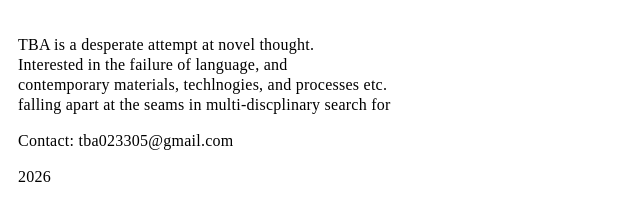
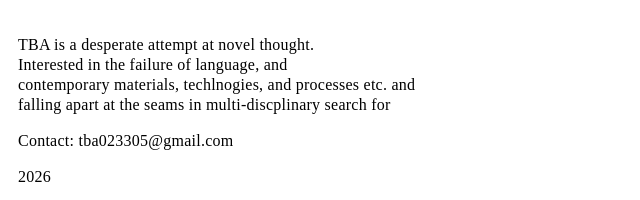
Before and after one commit to three-bedroom-apartment/TBA, an Eleventy site: page src/about.md in a window 1280 px wide. Shown: the part 436-636 px from the top of the page, 0-640 px from the left. Built offline with nearby package versions, Linux system fonts and the light colour scheme; Eleventy itself is replaced by a stand-in of ours; files that its build step writes are made by us from their sources.

Commit message:
Update about.md

```diff
--- a/src/about.md
+++ b/src/about.md
@@ -6,7 +6,7 @@ tags: page
 
 TBA is a desperate attempt at novel thought.
 Interested in the failure of language, and
-contemporary materials, techlnogies, and processes etc.
+contemporary materials, techlnogies, and processes etc. and
 falling apart at the seams in multi-discplinary search for
 
 Contact: tba023305@gmail.com
```
